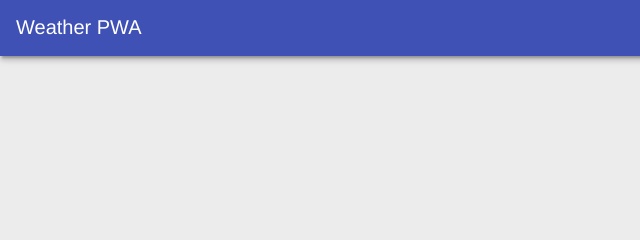
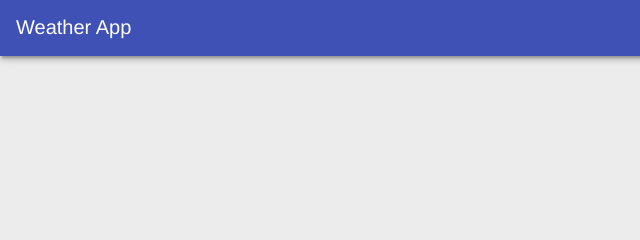
Before and after one commit to franciscusagnew/weather-app, a plain HTML site: page index.html in a window 1280 px wide. Shown: the top 240 px of the page, 0-640 px from the left. Drawn offline with Linux system fonts and the light colour scheme.

Commit message:
Updated app title on index.html

```diff
--- a/index.html
+++ b/index.html
@@ -21,7 +21,7 @@
   <meta http-equiv="X-UA-Compatible" content="IE=edge">
   <link rel="canonical" href="https://weather-pwa-sample.firebaseapp.com/final/">
   <meta name="viewport" content="width=device-width, initial-scale=1.0">
-  <title>Weather PWA</title>
+  <title>Weather App</title>
   <link rel="stylesheet" type="text/css" href="styles/app.css">
 
   <!-- TODO add manifest here -->
@@ -30,7 +30,7 @@
 <body>
 
   <header class="header">
-    <h1 class="header__title">Weather PWA</h1>
+    <h1 class="header__title">Weather App</h1>
     <button id="butRefresh" class="headerButton" aria-label="Refresh"></button>
     <button id="butAdd" class="headerButton" aria-label="Add"></button>
   </header>
```
